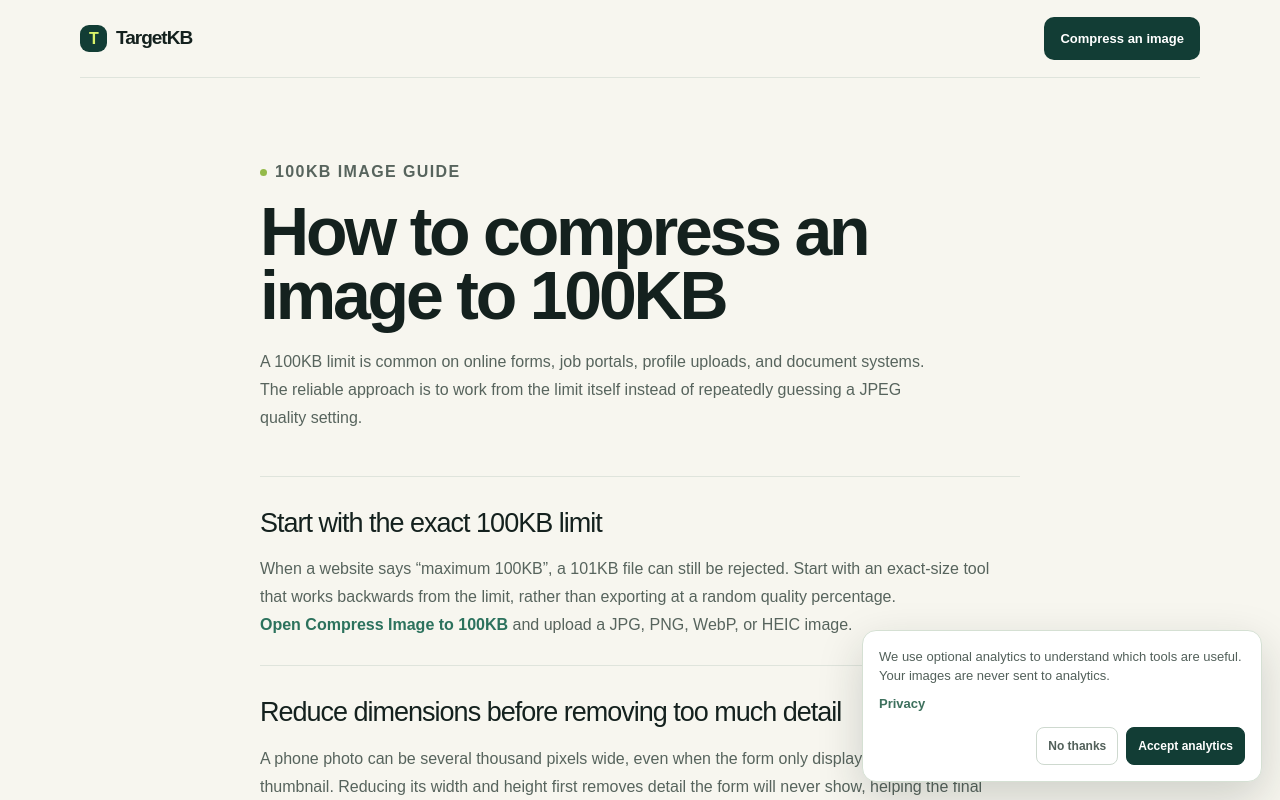
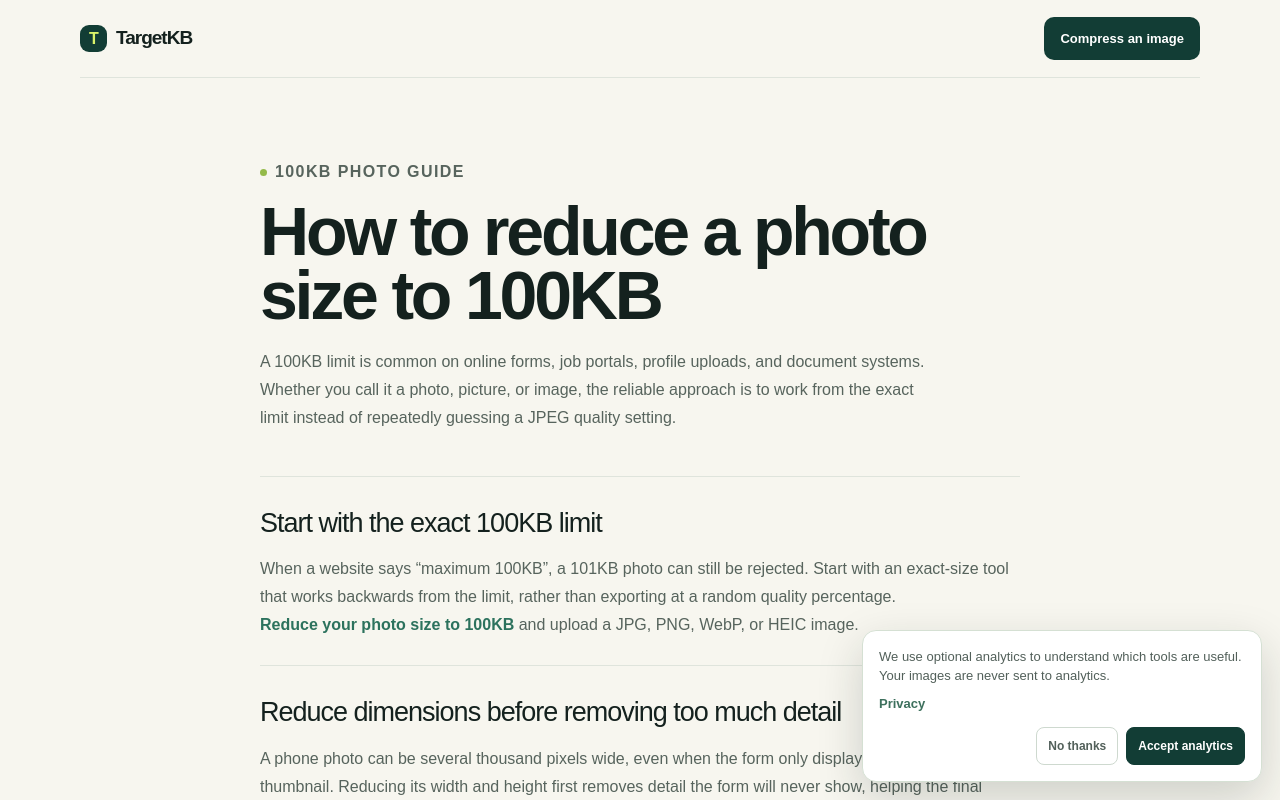
Before and after one commit to zq4034698/targetkb, a Next.js app: page /guides/how-to-compress-image-to-100kb in a window 1280 px wide. Shown: the top 800 px of the page. Built offline with nearby package versions, Linux system fonts and the light colour scheme.

Commit message:
Optimize 100KB and 500KB search pages

```diff
--- a/app/guides/how-to-compress-image-to-100kb/page.tsx
+++ b/app/guides/how-to-compress-image-to-100kb/page.tsx
@@ -2,18 +2,18 @@ import type { Metadata } from 'next';
 import GuideArticle from '../../components/GuideArticle';
 
 export const metadata: Metadata = {
-  title: 'How to Compress an Image to 100KB | TargetKB',
-  description: 'Learn how to make a JPG, PNG, WebP, or HEIC image fit under 100KB for forms, job applications, and profile uploads.',
+  title: 'How to Reduce a Photo Size to 100KB | TargetKB',
+  description: 'Learn how to reduce a photo or picture size to under 100KB for forms, job applications, and profile uploads.',
   alternates: { canonical: '/guides/how-to-compress-image-to-100kb' },
 };
 
 export default function Page() {
   return <GuideArticle
-    label="100KB image guide"
-    title="How to compress an image to 100KB"
-    intro="A 100KB limit is common on online forms, job portals, profile uploads, and document systems. The reliable approach is to work from the limit itself instead of repeatedly guessing a JPEG quality setting."
+    label="100KB photo guide"
+    title="How to reduce a photo size to 100KB"
+    intro="A 100KB limit is common on online forms, job portals, profile uploads, and document systems. Whether you call it a photo, picture, or image, the reliable approach is to work from the exact limit instead of repeatedly guessing a JPEG quality setting."
     sections={[
-      { heading: 'Start with the exact 100KB limit', body: <><p>When a website says “maximum 100KB”, a 101KB file can still be rejected. Start with an exact-size tool that works backwards from the limit, rather than exporting at a random quality percentage.</p><p><a href="/compress-image-to-100kb">Open Compress Image to 100KB</a> and upload a JPG, PNG, WebP, or HEIC image.</p></> },
+      { heading: 'Start with the exact 100KB limit', body: <><p>When a website says “maximum 100KB”, a 101KB photo can still be rejected. Start with an exact-size tool that works backwards from the limit, rather than exporting at a random quality percentage.</p><p><a href="/compress-image-to-100kb">Reduce your photo size to 100KB</a> and upload a JPG, PNG, WebP, or HEIC image.</p></> },
       { heading: 'Reduce dimensions before removing too much detail', body: <><p>A phone photo can be several thousand pixels wide, even when the form only displays a small square thumbnail. Reducing its width and height first removes detail the form will never show, helping the final image stay clearer at 100KB.</p><p>For portrait and profile images, use a sensible square crop before compression. Avoid stretching a photo to force it into a required shape.</p></> },
       { heading: 'Use JPG for photos when the file must be small', body: <><p>JPG is normally the practical choice for photographs under a strict limit. PNG is useful for sharp screenshots or transparent logos, but it can remain much larger. If the portal accepts JPG, converting a photo before compression usually gives the best chance of fitting under 100KB.</p><p>Use <a href="/convert-image-to-jpg">Convert Image to JPG</a> if you need a smaller photo file first.</p></> },
       { heading: 'Leave a small safety buffer for strict forms', body: <><p>Some portals measure the file slightly differently or add metadata checks. If the requirement is “under 100KB”, target a little below that number when the image still looks clear. Open the downloaded file and check that faces, text, or document details remain readable before submitting.</p></> },
--- /dev/null
+++ b/app/guides/how-to-compress-photo-to-500kb/page.tsx
@@ -0,0 +1,22 @@
+import type { Metadata } from 'next';
+import GuideArticle from '../../components/GuideArticle';
+
+export const metadata: Metadata = {
+  title: 'How to Compress a Photo to 500KB | TargetKB',
+  description: 'Learn how to make a photo or picture under 500KB for email, websites, and upload forms while preserving useful detail.',
+  alternates: { canonical: '/guides/how-to-compress-photo-to-500kb' },
+};
+
+export default function Page() {
+  return <GuideArticle
+    label="500KB photo guide"
+    title="How to compress a photo to 500KB"
+    intro="A 500KB target gives a photo far more room than a strict form limit, while still making uploads and sharing much easier. It is a practical middle ground for clear photos that do not need their original camera resolution."
+    sections={[
+      { heading: 'Set an exact 500KB target', body: <><p>If you need a photo to be below 500KB, work from the limit directly. This is more reliable than exporting at a random quality percentage, which can leave the file too large or remove more detail than necessary.</p><p><a href="/compress-image-to-500kb">Open Compress Photo to 500KB</a> and upload your JPG, PNG, WebP, or HEIC file.</p></> },
+      { heading: 'Resize extra-large photos first', body: <><p>A 4,000-pixel phone photo has far more data than most email messages, web pages, and upload forms need. Reducing the dimensions before compression often produces a clearer 500KB result than keeping the original resolution and using very low JPEG quality.</p><p>Use <a href="/resize-image">Resize Image</a> when you know the maximum width or height you need.</p></> },
+      { heading: 'Use JPG for a smaller photo file', body: <><p>JPG is usually the practical choice for photographs when file size matters. PNG is better for transparency or sharp graphics, but it can remain larger. If the destination accepts JPG, converting first often makes it easier to reach 500KB.</p><p>Use <a href="/convert-image-to-jpg">Convert Image to JPG</a> when needed.</p></> },
+      { heading: 'When 500KB is a useful target', body: <><ul><li><strong>Email:</strong> a clear individual photo that remains practical to attach.</li><li><strong>Website uploads:</strong> a normal content image that is not a tiny thumbnail.</li><li><strong>Online portals:</strong> a mid-size image limit when 100KB is too restrictive.</li><li><strong>Photo sharing:</strong> a smaller copy that is easier to send than the camera original.</li></ul><p>For a stricter upload limit, see <a href="/guides/how-to-compress-image-to-100kb">how to reduce a photo size to 100KB</a>.</p></> },
+    ]}
+  />;
+}
--- a/app/page.tsx
+++ b/app/page.tsx
@@ -150,7 +150,7 @@ export default function Home() {
       </section><p className="privacy-note">{t.noSignup}</p>
     </section>
     <section className="proof wrap" id="how">{t.steps.map((step, index) => <div key={step[0]}><span className="number">0{index + 1}</span><h2>{step[0]}</h2><p>{step[1]}</p></div>)}</section>
-    <section className="size-section" id="popular"><div className="wrap"><div className="section-heading"><div><span className="eyebrow"><span /> {t.built}</span><h2>{t.popularTitle}</h2></div><p>{t.popularIntro}</p></div><div className="size-grid">{['20KB', '50KB', '100KB', '200KB', '500KB', '1MB'].map((size, index) => <button className="size-card" key={size} onClick={() => { selectPreset(size.replace('KB', '').replace('MB', ''), size.includes('MB') ? 'MB' : 'KB'); window.scrollTo({ top: 0, behavior: 'smooth' }); }}><strong>{size}</strong><span>{t.uses[index]}</span><i>↗</i></button>)}</div></div></section>
+    <section className="size-section" id="popular"><div className="wrap"><div className="section-heading"><div><span className="eyebrow"><span /> {t.built}</span><h2>{t.popularTitle}</h2></div><p>{t.popularIntro}</p></div><div className="size-grid">{[{ size: '20KB', href: '/compress-image-to-20kb' }, { size: '50KB', href: '/compress-image-to-50kb' }, { size: '100KB', href: '/compress-image-to-100kb' }, { size: '200KB', href: '/compress-image-to-200kb' }, { size: '500KB', href: '/compress-image-to-500kb' }, { size: '1MB', href: '/compress-image-to-1mb' }].map((item, index) => <a className="size-card" key={item.size} href={item.href}><strong>{item.size}</strong><span>{t.uses[index]}</span><i>↗</i></a>)}</div></div></section>
     <section className="workflow-section wrap"><div className="section-heading"><div><span className="eyebrow"><span /> {language === 'en' ? 'Start with a real task' : language === 'zh-CN' ? '按真实需求开始' : '按真實需求開始'}</span><h2>{language === 'en' ? 'Popular upload workflows' : language === 'zh-CN' ? '常见上传场景' : '常見上傳情境'}</h2></div><p>{language === 'en' ? 'Open a preconfigured tool for the job you are trying to finish.' : language === 'zh-CN' ? '按你的实际任务进入工具，无需从零设置。' : '依你的實際任務進入工具，無需從零設定。'}</p></div><div className="workflow-grid"><a href="/compress-image-for-email"><strong>For email</strong><span>1 MB starting target</span></a><a href="/compress-image-for-wordpress"><strong>For WordPress</strong><span>200 KB starting target</span></a><a href="/compress-image-for-job-application"><strong>For job application</strong><span>Resize, crop, compress</span></a><a href="/compress-image-for-online-form"><strong>For online form</strong><span>100 KB starting target</span></a></div></section>
     <section className="privacy wrap" id="privacy"><div className="lock">⌁</div><div><span className="eyebrow"><span /> {t.private}</span><h2>{t.privacyTitle}</h2><p>{t.privacyText}</p></div><div className="stat"><strong>0</strong><span>{t.stored}</span></div></section>
     <footer className="footer wrap"><a className="brand" href="#top"><span className="brand-mark">T</span>TargetKB</a><p>{t.footer}</p><div className="footer-links"><a href="/privacy">Privacy</a><a href="/terms">Terms</a></div><span>© 2026 TargetKB</span></footer>
--- a/app/sitemap.ts
+++ b/app/sitemap.ts
@@ -43,6 +43,7 @@ export default function sitemap(): MetadataRoute.Sitemap {
     { url: `${base}/guides/how-to-compress-images-for-wordpress`, lastModified: new Date(), changeFrequency: 'monthly', priority: 0.85 },
     { url: `${base}/guides/how-to-compress-photo-for-job-application`, lastModified: new Date(), changeFrequency: 'monthly', priority: 0.85 },
     { url: `${base}/guides/how-to-compress-images-for-discord`, lastModified: new Date(), changeFrequency: 'monthly', priority: 0.8 },
+    { url: `${base}/guides/how-to-compress-photo-to-500kb`, lastModified: new Date(), changeFrequency: 'monthly', priority: 0.85 },
     { url: `${base}/guides/reduce-image-size-for-online-forms`, lastModified: new Date(), changeFrequency: 'monthly', priority: 0.85 },
     { url: `${base}/guides/best-image-sizes-for-email-websites-discord-and-job-applications`, lastModified: new Date(), changeFrequency: 'monthly', priority: 0.8 },
     { url: `${base}/privacy`, lastModified: new Date(), changeFrequency: 'yearly', priority: 0.3 },
```
Also changed, not shown: app/compress-image-to-100kb/page.tsx (+2 -2 lines), app/compress-image-to-500kb/page.tsx (+2 -2 lines).
